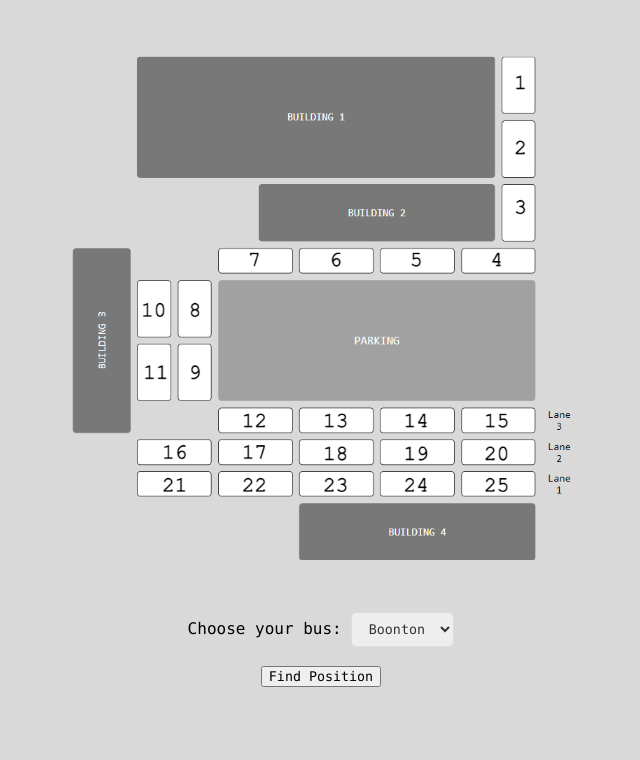
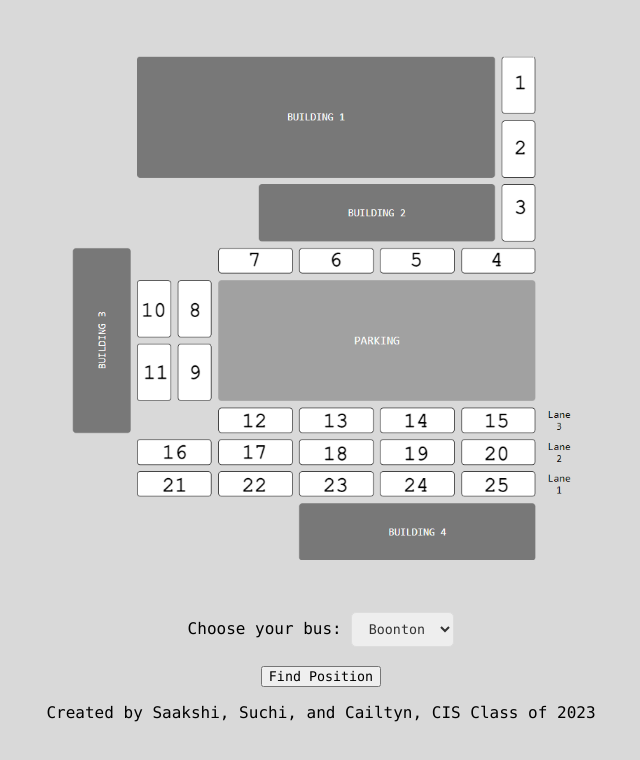
Before and after one commit to SaakshiMunot/Student-Bus-Application, a plain HTML site: page index.html in a window 1280 px wide. Shown: the whole page, without its empty margins (327-967 px from the left). Drawn offline with Linux system fonts and the light colour scheme.

Commit message:
Update index.html - add by

```diff
--- a/index.html
+++ b/index.html
@@ -60,7 +60,7 @@
   <br></br>
   <button class="button-76" id="submitButton">Find Position</button>
   <p id="busPosition"></p>
-
+  <footer>Created by Saakshi, Suchi, and Cailtyn, CIS Class of 2023</footer>
 </body>
 
 </html>
```
